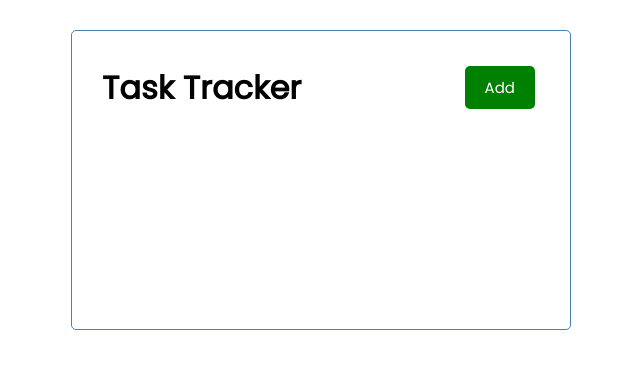
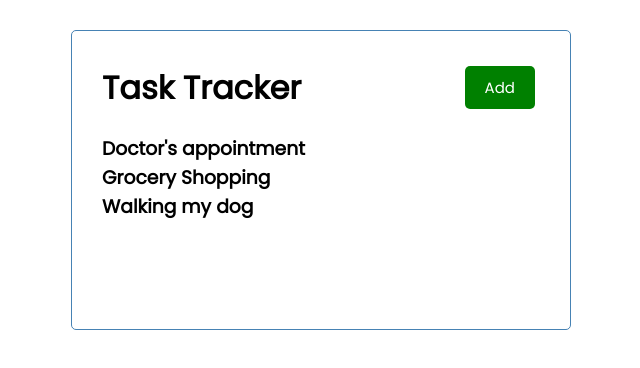
Before and after one commit to cjh4549/React-Task-Tracker, a React (Create React App) app: page / in a window 1280 px wide. Shown: the top 368 px of the page, without its empty margins (319-959 px from the left). Built offline with nearby package versions, Linux system fonts and the light colour scheme.

Commit message:
moved the tasks state to app for global state management

```diff
--- a/src/App.js
+++ b/src/App.js
@@ -1,9 +1,33 @@
+import { useState } from 'react';
 import Header from "./components/Header";
+import Tasks from "./components/Tasks";
 
 function App() {
+  const [tasks, setTasks] = useState([
+    {
+        id: 1,
+        text: "Doctor's appointment",
+        day: 'June 2nd at 2:30pm',
+        reminder: true,
+    },
+    {
+        id: 2,
+        text: "Grocery Shopping",
+        day: 'June 5th at 1:00pm',
+        reminder: true,
+    },
+    {
+        id: 3,
+        text: "Walking my dog",
+        day: 'June 10th at 9:00am',
+        reminder: false,
+    }
+  ])
+
   return (
     <div className="App">
       <Header title="Task Tracker"/>
+      <Tasks tasks={tasks} />
     </div>
   );
 }
--- a/src/components/Tasks.js
+++ b/src/components/Tasks.js
@@ -1,27 +1,13 @@
-const tasks = [
-    {
-        id: 1,
-        text: "Doctor's appointment",
-        day: 'June 2nd at 2:30pm',
-        reminder: true,
-    },
-    {
-        id: 2,
-        text: "Grocery Shopping",
-        day: 'June 5th at 1:00pm',
-        reminder: true,
-    },
-    {
-        id: 3,
-        text: "Walking my dog",
-        day: 'June 10th at 9:00am',
-        reminder: false,
-    }
-]
 
-const Tasks = () => {
+
+const Tasks = ({ tasks }) => {
+
     return(
-
+        <>
+            {tasks.map((task) => (
+                <h3 key={task.id}>{task.text}</h3>
+            ))}
+        </>
     )
 }
 
```
